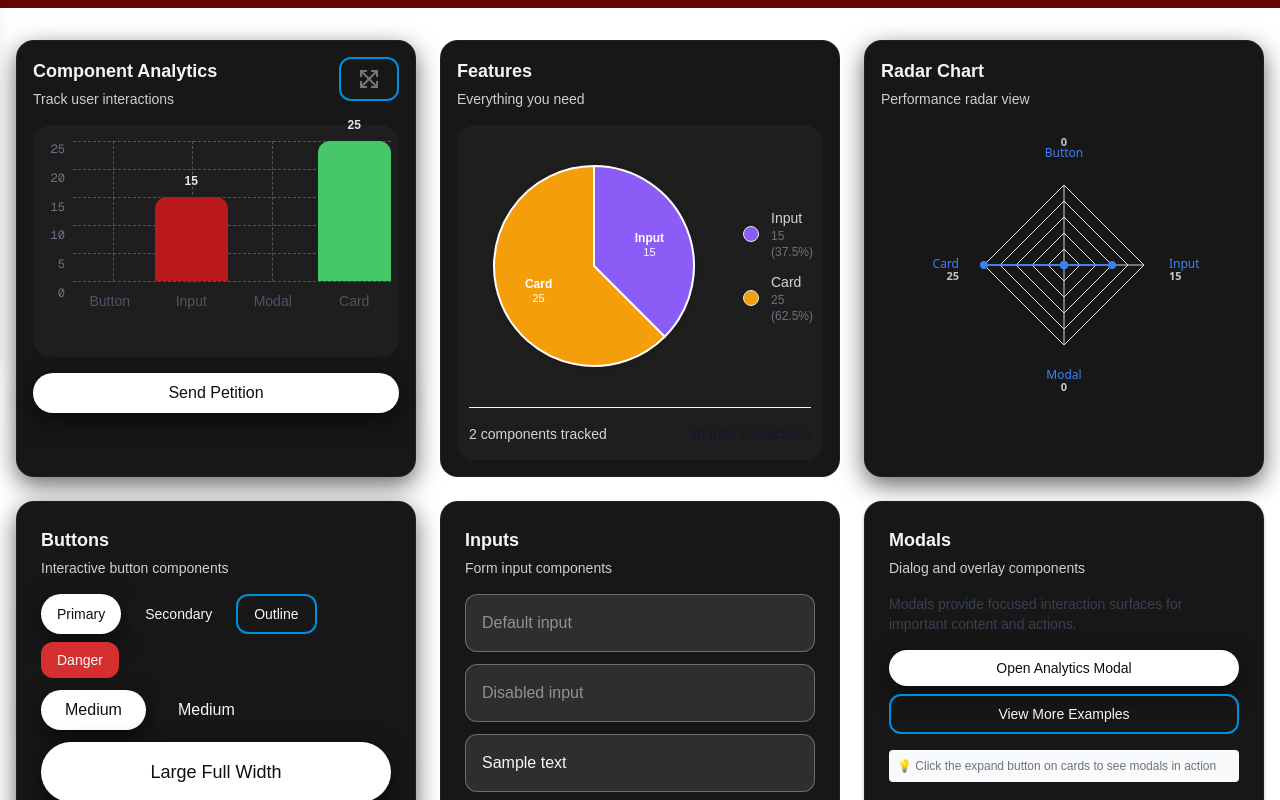
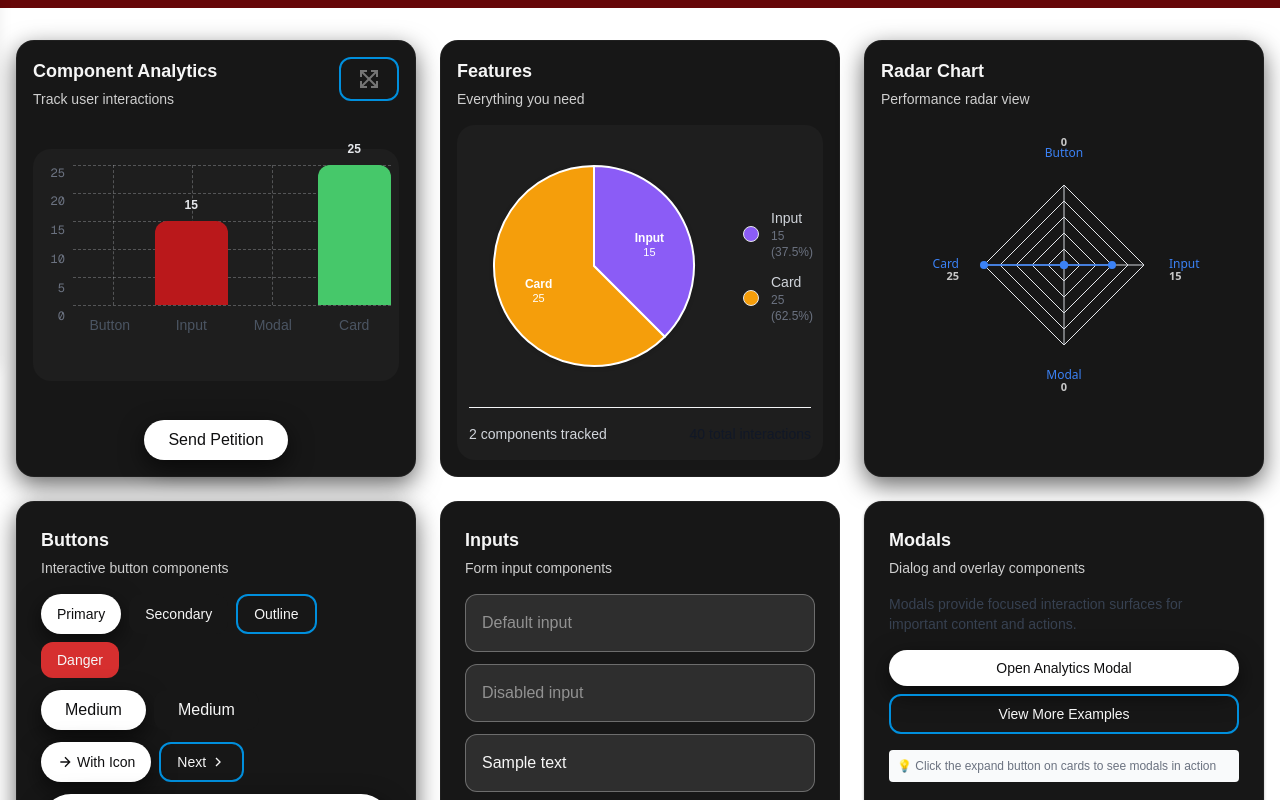
Before and after one commit to ofoscar/component_library, a Next.js app in the folder frontend/: page / in a window 1280 px wide. Shown: the part 440-1240 px from the top of the page. Built offline with nearby package versions, Linux system fonts and the light colour scheme; no server answers.

Commit message:
feat: add start and end icon support to Button component; update usage in HomePage and Card components

```diff
--- a/frontend/app/components/Button.tsx
+++ b/frontend/app/components/Button.tsx
@@ -5,6 +5,8 @@ interface ButtonProps extends React.ButtonHTMLAttributes<HTMLButtonElement> {
   size?: 'sm' | 'md' | 'lg';
   fullWidth?: boolean;
   isLoading?: boolean;
+  startIcon?: React.ReactNode;
+  endIcon?: React.ReactNode;
 }
 
 const Button = React.forwardRef<HTMLButtonElement, ButtonProps>(
@@ -15,6 +17,8 @@ const Button = React.forwardRef<HTMLButtonElement, ButtonProps>(
       size = 'md',
       fullWidth = false,
       isLoading = false,
+      startIcon,
+      endIcon,
       className = '',
       disabled,
       ...props
@@ -99,7 +103,16 @@ const Button = React.forwardRef<HTMLButtonElement, ButtonProps>(
             Loading...
           </span>
         ) : (
-          children
+          <span
+            className='flex items-center justify-center'
+            style={{ gap: 'var(--spacing-xs)' }}
+          >
+            {startIcon && (
+              <span className='flex items-center'>{startIcon}</span>
+            )}
+            {children}
+            {endIcon && <span className='flex items-center'>{endIcon}</span>}
+          </span>
         )}
       </button>
     );
--- a/frontend/app/components/Card.tsx
+++ b/frontend/app/components/Card.tsx
@@ -43,7 +43,7 @@ const Card = React.forwardRef<HTMLDivElement, CardProps>(
         ref={ref}
         className={`${baseStyles} ${variants[variant]} ${
           fullWidth ? 'w-full' : ''
-        } ${className} relative`}
+        } ${className} relative flex flex-col`}
         style={{
           borderRadius: 'var(--radius-lg)',
           background: 'var(--colors-cardBg)',
--- a/frontend/app/page.tsx
+++ b/frontend/app/page.tsx
@@ -278,8 +278,8 @@ const HomePage = () => {
               />
             }
           >
-            <div className='flex flex-col gap-4 items-center'>
-              <div className='w-full'>
+            <div className='flex flex-col gap-4 items-center flex-1'>
+              <div className='w-full flex-1 items-center flex'>
                 <BarChart
                   data={[
                     {
@@ -302,6 +302,7 @@ const HomePage = () => {
                   className='w-full'
                 />
               </div>
+              <div>
                 <Button
                   variant='primary'
                   size='md'
@@ -310,6 +311,7 @@ const HomePage = () => {
                 >
                   Send Petition
                 </Button>
+              </div>
             </div>
 
             {/* Real-time click count */}
@@ -416,6 +418,46 @@ const HomePage = () => {
                 </Button>
                 <Button variant='secondary' size='md'>
                   Medium
+                </Button>
+              </div>
+              <div className='flex flex-wrap gap-2'>
+                <Button
+                  variant='primary'
+                  size='sm'
+                  startIcon={
+                    <svg
+                      xmlns='http://www.w3.org/2000/svg'
+                      width='16'
+                      height='16'
+                      viewBox='0 0 24 24'
+                      fill='none'
+                      stroke='currentColor'
+                      strokeWidth='2'
+                    >
+                      <path d='M5 12h14M12 5l7 7-7 7' />
+                    </svg>
+                  }
+                >
+                  With Icon
+                </Button>
+                <Button
+                  variant='outline'
+                  size='sm'
+                  endIcon={
+                    <svg
+                      xmlns='http://www.w3.org/2000/svg'
+                      width='16'
+                      height='16'
+                      viewBox='0 0 24 24'
+                      fill='none'
+                      stroke='currentColor'
+                      strokeWidth='2'
+                    >
+                      <polyline points='9 18 15 12 9 6' />
+                    </svg>
+                  }
+                >
+                  Next
                 </Button>
               </div>
               <div className='flex gap-2'>
```
Lines whose indentation alone changed are shown as unchanged.
